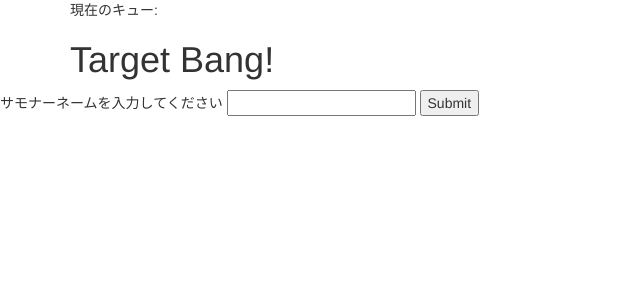
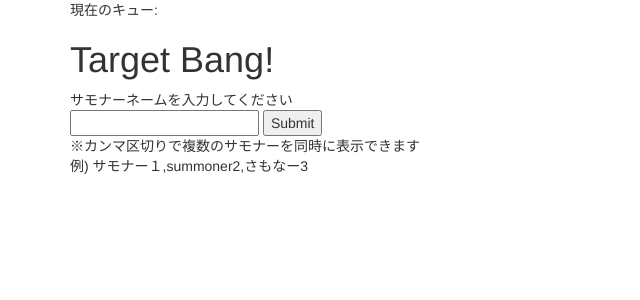
Before and after one commit to ororog/lol-pb-analyzer, a Django app: page / in a window 1280 px wide. Shown: the top 300 px of the page, without its empty margins (0-640 px from the left). Run offline with Django 3.2, Linux system fonts and the light colour scheme; some libraries are stand-ins or nearby versions.

Commit message:
Change format.

```diff
--- a/pb_analyzer/templates/pb_analyzer/analysis.html
+++ b/pb_analyzer/templates/pb_analyzer/analysis.html
@@ -28,10 +28,9 @@
         <div id="{{ result.summoner.account_id }}" class="tab-pane fade">
           <h2>{{ result.summoner.name }}の分析結果</h2>
           <form action="." method="POST">{% csrf_token %}
-            更新する
             <input type="hidden" name="action" value="update">
             <input type="hidden" name="account_id" value="{{ result.summoner.account_id }}">
-            <input type="submit">
+            <input type="submit" value="更新する">
           </form>
           <div>
             <h3>レーン別勝率</h3>
--- a/pb_analyzer/templates/pb_analyzer/index.html
+++ b/pb_analyzer/templates/pb_analyzer/index.html
@@ -1,8 +1,14 @@
 {% extends 'pb_analyzer/layout.html' %}
 {% block content %}
-  <form action="." method="POST">{% csrf_token %}
-    サモナーネームを入力してください
-    <input name="summoner_names">
-    <input type="submit">
-  </form>
+  <div class="container">
+    <form action="." method="POST">{% csrf_token %}
+      <div>
+        サモナーネームを入力してください<br>
+        <input name="summoner_names">
+        <input type="submit">
+      </div>
+      ※カンマ区切りで複数のサモナーを同時に表示できます<br>
+      例) サモナー１,summoner2,さもなー3
+    </form>
+  </div>
 {% endblock %}
```
